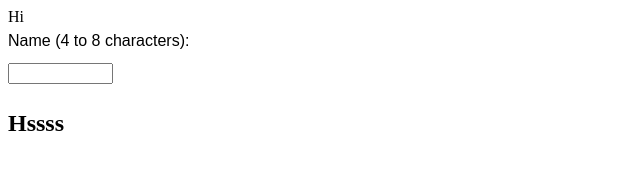
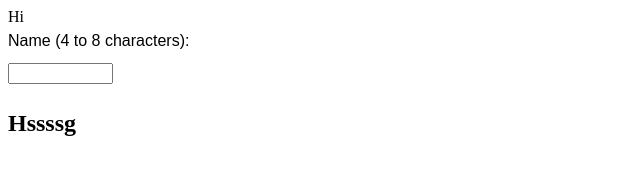
Before and after one commit to yeezysmem/lab45, a plain HTML site: page index.html in a window 1280 px wide. Shown: the full height of the page, 0-640 px from the left. Drawn offline with Linux system fonts and the light colour scheme.

Commit message:
Update index.html

```diff
--- a/index.html
+++ b/index.html
@@ -13,6 +13,6 @@
 
     <input type="text" id="name" name="name" required
        minlength="4" maxlength="8" size="10">
-       <h2>Hssss</h2>
+       <h2>Hssssg</h2>
 </body>
 </html>
```
